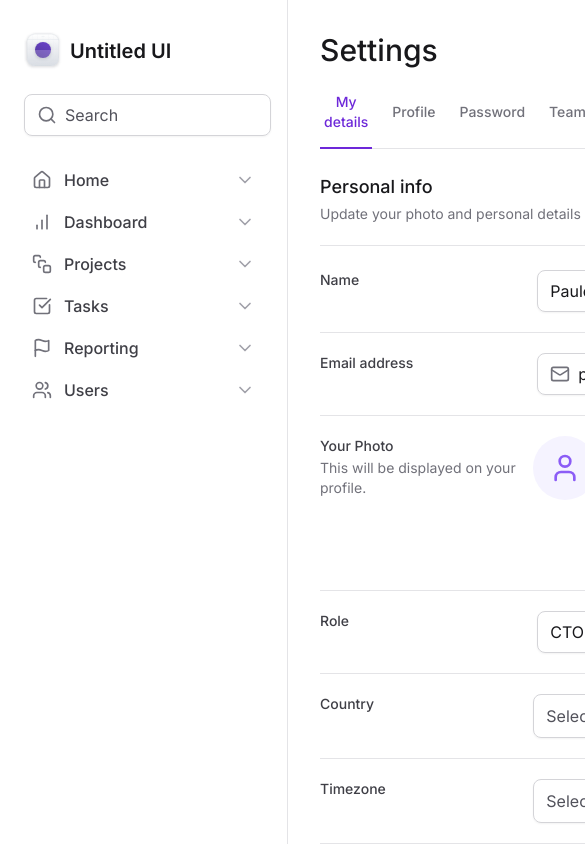
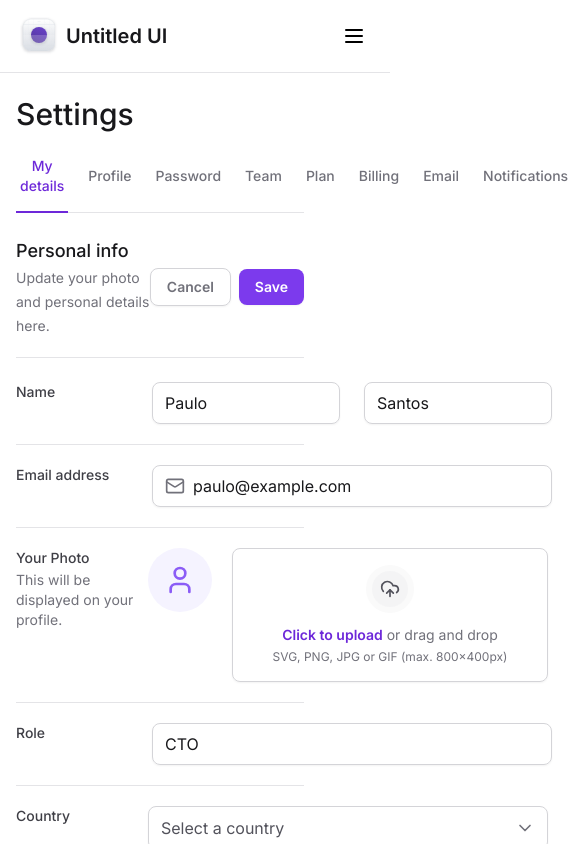
Before and after one commit to paulorfsantos17/tailwind-next, a Next.js app: page / in a window 390 px wide. Shown: the top 844 px of the page, 585 px wide, since content can reach past the window. Built offline with nearby package versions, Linux system fonts and the light colour scheme.

Commit message:
feat: ensure responsive Sidebar

```diff
--- a/package.json
+++ b/package.json
@@ -10,6 +10,7 @@
   },
   "dependencies": {
     "@formkit/auto-animate": "^0.8.2",
+    "@radix-ui/react-collapsible": "^1.1.1",
     "@radix-ui/react-select": "^2.1.2",
     "@radix-ui/react-tabs": "^1.1.1",
     "framer-motion": "^11.11.10",
--- a/src/app/layout.tsx
+++ b/src/app/layout.tsx
@@ -18,9 +18,11 @@
   return (
     <html lang="en">
       <body className={`${inter.className} antialiased`}>
-        <div className="grid-cols-app grid min-h-screen">
+        <div className="grid min-h-screen grid-cols-app">
           <Sidebar />
-          <main className="px-8 pb-12 pt-8">{children}</main>
+          <main className="px-4 pb-12 pt-24 lg:col-start-2 lg:px-8 lg:pt-8">
+            {children}
+          </main>
         </div>
       </body>
     </html>
--- a/src/components/Sidebar/index.tsx
+++ b/src/components/Sidebar/index.tsx
@@ -1,16 +1,31 @@
-import { Cog, LifeBuoy, Search } from 'lucide-react'
+'use client'
+
+import { Cog, LifeBuoy, Menu, Search } from 'lucide-react'
 import { Logo } from './Logo'
 import { MainNavigation } from './MainNavigation'
 import { UsedSpaceWidget } from './UsedSpaceWidget'
 import { NavItem } from './MainNavigation/NavItem'
 import { Profile } from './Profile'
 import { InputControl, InputPrefix, InputRoot } from '../Form/Input'
+import * as Collapsible from '@radix-ui/react-collapsible'
+import { Button } from '../Button'
 
 export function Sidebar() {
   return (
-    <aside className="flex flex-col gap-6 border-r border-zinc-200 px-5 py-8">
+    <Collapsible.Root className="fixed left-0 right-0 top-0 z-20 flex flex-col gap-6 border-b border-zinc-200 bg-white p-4 data-[state=open]:bottom-0 data-[state=open]:h-screen lg:right-auto lg:w-80 lg:border-r lg:px-5 lg:py-8 lg:data-[state=closed]:bottom-0 lg:data-[state=closed]:h-screen">
+      <div className="flex items-center justify-between">
         <Logo />
+        <Collapsible.Trigger className="lg:hidden" asChild>
+          <Button variant="ghost">
+            <Menu className="size-6" />
+          </Button>
+        </Collapsible.Trigger>
+      </div>
 
+      <Collapsible.Content
+        forceMount
+        className="flex flex-1 flex-col gap-4 data-[state=closed]:hidden lg:data-[state=closed]:flex"
+      >
         <InputRoot>
           <InputPrefix>
             <Search className="size-5 text-zinc-500" />
@@ -31,6 +46,7 @@
 
           <Profile />
         </div>
-    </aside>
+      </Collapsible.Content>
+    </Collapsible.Root>
   )
 }
```
Also changed, not shown: 1 other file (tests, documents, lock files or other folders). Lines whose indentation alone changed are shown as unchanged.
